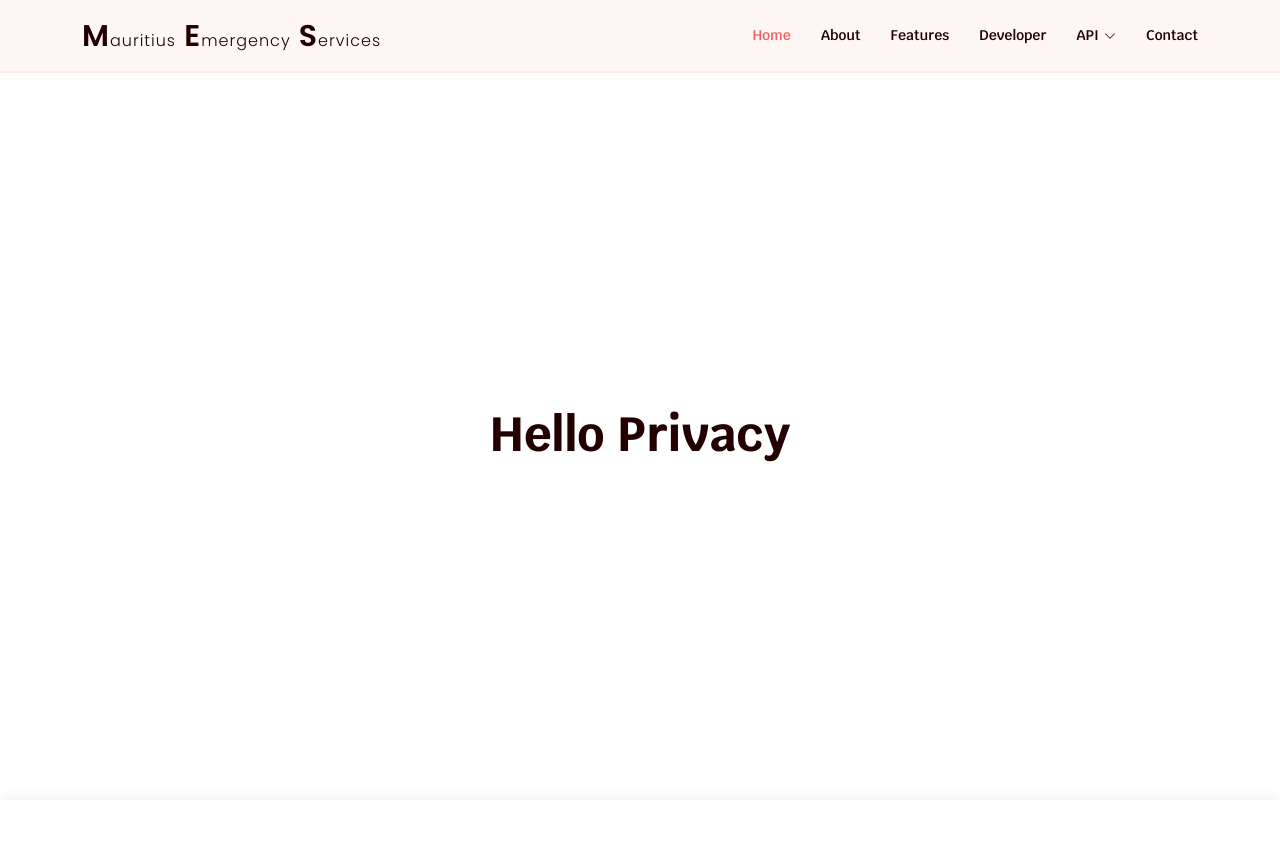
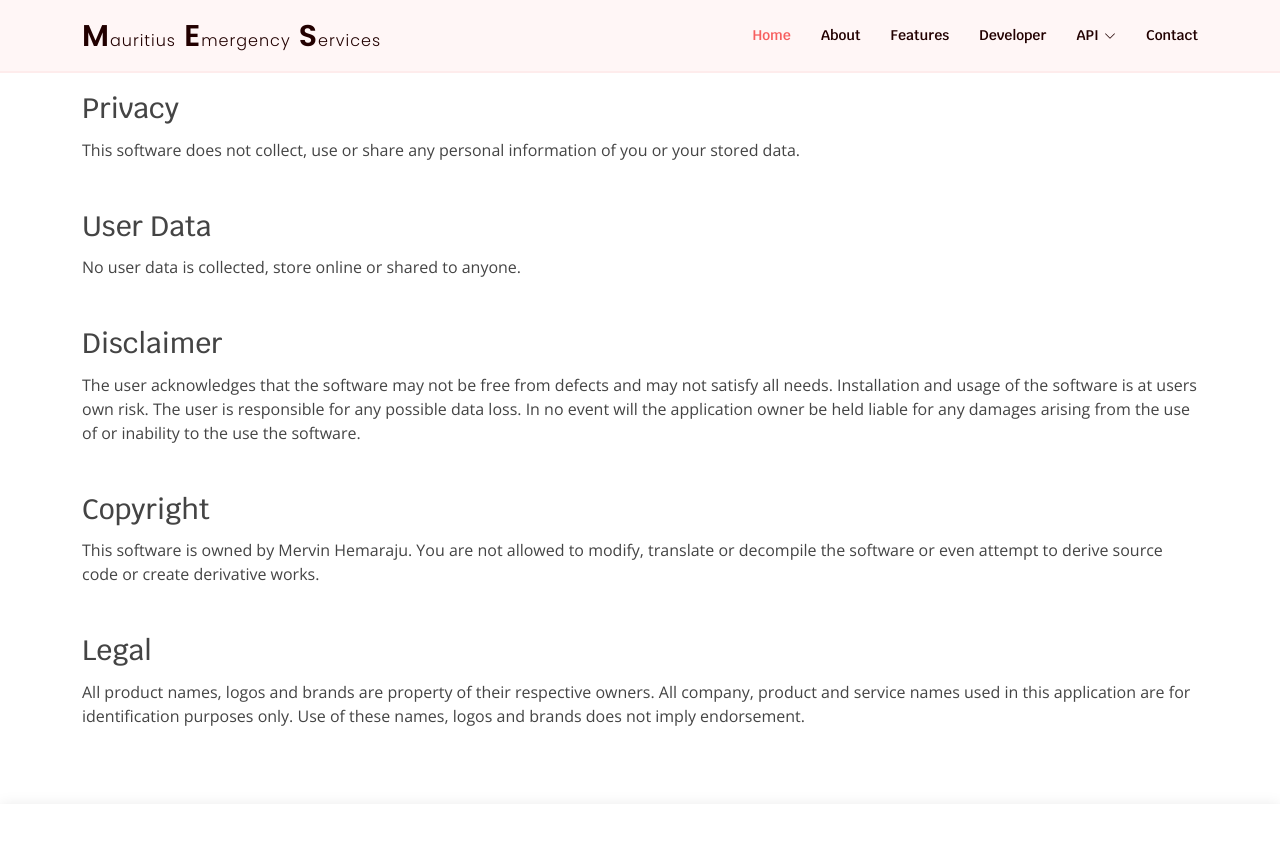
Before and after one commit to mervin16-zz/Mauritius-Emergency-Services-Api, a Flask app: page /web/privacy in a window 1280 px wide. Shown: the top 859 px of the page. Run offline with Flask 2, Linux system fonts and the light colour scheme; some libraries are stand-ins or nearby versions.

Commit message:
- Completed privacy policy - Added official play store badge and link

```diff
--- a/app/web/static/css/style.css
+++ b/app/web/static/css/style.css
@@ -879,6 +879,17 @@ section {
 }
 
 /*--------------------------------------------------------------
+# Frequently Asked Questions
+--------------------------------------------------------------*/
+.privacy-separator {
+  margin-top: 32px;
+}
+
+.privacy-separator p {
+  margin-top: 12px;
+}
+
+/*--------------------------------------------------------------
 # Breadcrumbs
 --------------------------------------------------------------*/
 .breadcrumbs {
--- a/app/web/templates/master.html
+++ b/app/web/templates/master.html
@@ -145,7 +145,7 @@
                         <p>
                             <!-- Google play button -->
                             <a
-                                href='https://play.google.com/store/?pcampaignid=pcampaignidMKT-Other-global-all-co-prtnr-py-PartBadge-Mar2515-1'>
+                                href='https://play.google.com/store/apps/details?id=com.th3pl4gu3.mes&pcampaignid=pcampaignidMKT-Other-global-all-co-prtnr-py-PartBadge-Mar2515-1'>
                                 <img width="300px" alt='Get it on Google Play'
                                     src='https://play.google.com/intl/en_us/badges/static/images/badges/en_badge_web_generic.png' />
                             </a>
@@ -177,7 +177,7 @@
                 </div>
             </div>
             <div class="social-links text-center text-md-right pt-3 pt-md-0">
-                <a href="#" class="playstore"><i class="bx bxl-play-store"></i></a>
+                <a href="https://play.google.com/store/apps/details?id=com.th3pl4gu3.mes" class="playstore"><i class="bx bxl-play-store"></i></a>
                 <a href="https://github.com/mervin16/Mauritius-Emergency-Services-Api/" class="github"><i
                         class="bx bxl-github"></i></a>
             </div>
--- a/app/web/templates/privacy.html
+++ b/app/web/templates/privacy.html
@@ -11,10 +11,53 @@ Mauritius Emergency Services
 
 {% block body %}
 
-<section id="hero" class="d-flex align-items-center">
+<section id="privacy" class="d-flex align-items-center">
 
-    <div class="container d-flex flex-column align-items-center justify-content-center" data-aos="fade-up">
-        <h1>Hello Privacy</h1>
+    <div class="container d-flex flex-column justify-content-center" data-aos="fade-up">
+
+        <div class="privacy-separator">
+            <h3>Privacy</h3>
+            <p>This software does not collect, use or share any personal information of you or your stored data.</p>
+        </div>
+
+        <div class="privacy-separator">
+            <h3>User Data</h3>
+            <p>
+                No user data is collected, store online or shared to anyone.
+            </p>
+        </div>
+
+        <div class="privacy-separator">
+            <h3>Disclaimer</h3>
+            <p>
+                The user acknowledges that the software may not be free from defects and may not satisfy all needs.
+                Installation and usage of the software is at users own risk. The user is responsible for any possible
+                data loss.
+                In no event will the application owner be held liable for any damages arising from the use of or
+                inability to the use the software.
+            </p>
+        </div>
+
+        <div class="privacy-separator">
+            <h3>Copyright</h3>
+            <p>
+                This software is owned by Mervin Hemaraju. You are not allowed to modify, translate or decompile the
+                software or even attempt to derive source code or create derivative works.
+            </p>
+        </div>
+
+        <div class="privacy-separator">
+            <h3>Legal</h3>
+            <p>
+                All product names, logos and brands are property of their respective owners. All company, product and
+                service names used in this application are for identification purposes only. Use of these names, logos
+                and
+                brands does not imply endorsement.
+            </p>
+        </div>
+
+    </div>
+
 </section>
 
 {% endblock %}
```
Also changed, not shown: app/web/templates/index.html (+9 -5 lines).
